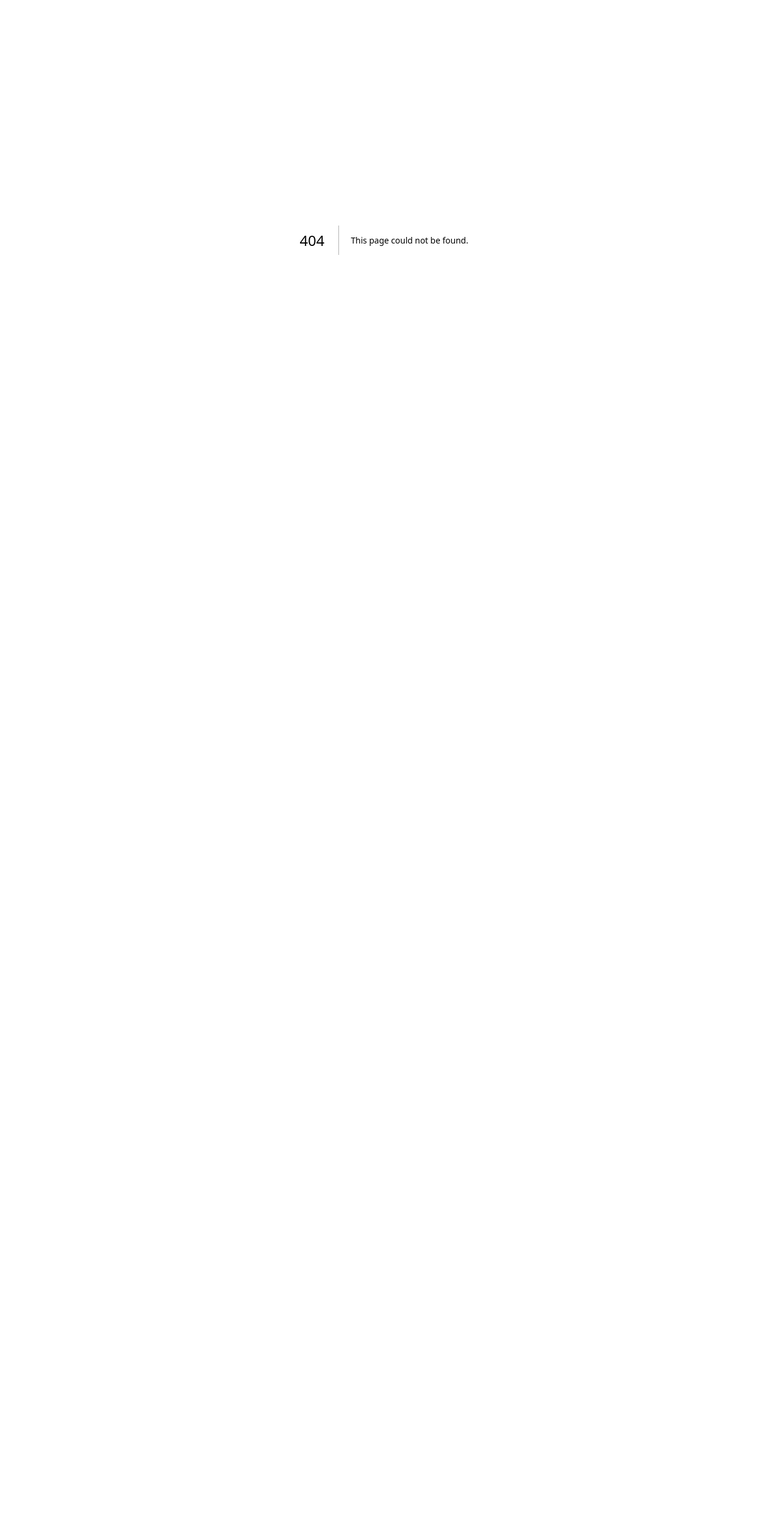
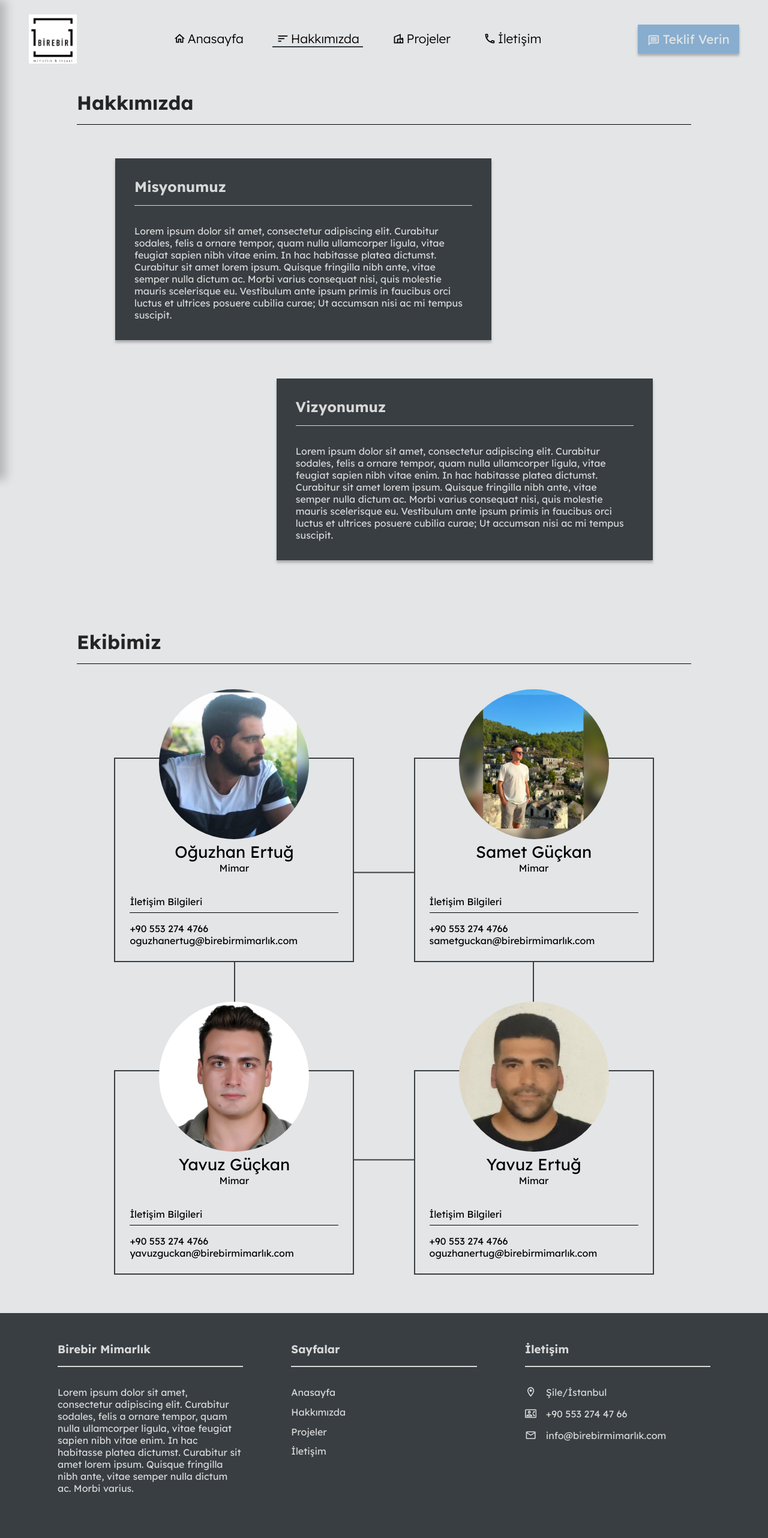
Before and after one commit to bulascoskun/birebir-project, a Next.js app: page /hakkimizda in a window 1280 px wide. Before the commit this address had no page. Shown: the top 2564 px of the page at 60% size. Before the commit the page ends 800 px from the top, so only its background shows below. Built offline with nearby package versions, Linux system fonts and the light colour scheme.

Commit message:
added pages & changed homepage

```diff
--- /dev/null
+++ b/src/app/hakkimizda/page.tsx
@@ -0,0 +1,21 @@
+import AboutHomepage from '@/components/AboutHomepage';
+import DefaultNavbar from '@/components/DefaultNavbar';
+import Footer from '@/components/Footer';
+import TeamHomepage from '@/components/TeamHomepage';
+import Title from '@/components/Title';
+
+const page = () => {
+  return (
+    <>
+      <DefaultNavbar />
+      <div className="margin-top">
+        <Title title="Hakkımızda" href="hakkimizda" />
+        <AboutHomepage />
+        <Title title="Ekibimiz" />
+        <TeamHomepage />
+      </div>
+      <Footer />
+    </>
+  );
+};
+export default page;
--- a/src/app/page.tsx
+++ b/src/app/page.tsx
@@ -12,10 +12,7 @@ export default function Home() {
       <HomepageNavbar />
       <Title title="Portfolyo" />
       <PortfolioHomepage />
-      <Title title="Hakkımızda" href="hakkimizda" />
-      <AboutHomepage />
-      <Title title="Ekibimiz" />
-      <TeamHomepage />
+
       <Title title="Bize Ulaşın" href="iletisim" />
       <ContactUsHomepage />
       <Footer />
--- a/src/components/DefaultNavbar.tsx
+++ b/src/components/DefaultNavbar.tsx
@@ -72,14 +72,14 @@ const DefaultNavbar = ({ display }: { display?: 'absolute' }) => {
             </Link>
           </li>
           <li>
-            <a
+            <Link
               onClick={handleHamburgerClick}
-              href="/#hakkimizda"
-              className={styles['hamburger-links-link']}
+              href="/hakkimizda"
+              className={`${styles['hamburger-links-link']}`}
             >
               <MdSort className={styles['hamburger-icon']} />
               Hakkımızda
-            </a>
+            </Link>
           </li>
           <li>
             <Link
@@ -134,10 +134,18 @@ const DefaultNavbar = ({ display }: { display?: 'absolute' }) => {
             />
           </li>
           <li>
-            <a href="/#hakkimizda" className={styles['navbar-links-link']}>
+            <Link
+              href="/hakkimizda"
+              className={`${styles['navbar-links-link']}`}
+            >
               <MdSort className={styles['icon']} />
               Hakkımızda
-            </a>
+            </Link>
+            <div
+              className={`${
+                pathname === '/hakkimizda' ? styles['navlink-underline'] : ''
+              }`}
+            />
           </li>
           <li>
             <Link href="/projeler" className={styles['navbar-links-link']}>
--- a/src/components/Footer.tsx
+++ b/src/components/Footer.tsx
@@ -31,7 +31,7 @@ const Footer = () => {
                 <Link href="/">Anasayfa</Link>
               </li>
               <li>
-                <a href="/#hakkimizda">Hakkımızda</a>
+                <Link href="/hakkimizda">Hakkımızda</Link>
               </li>
               <li>
                 <Link href="/projeler">Projeler</Link>
```
